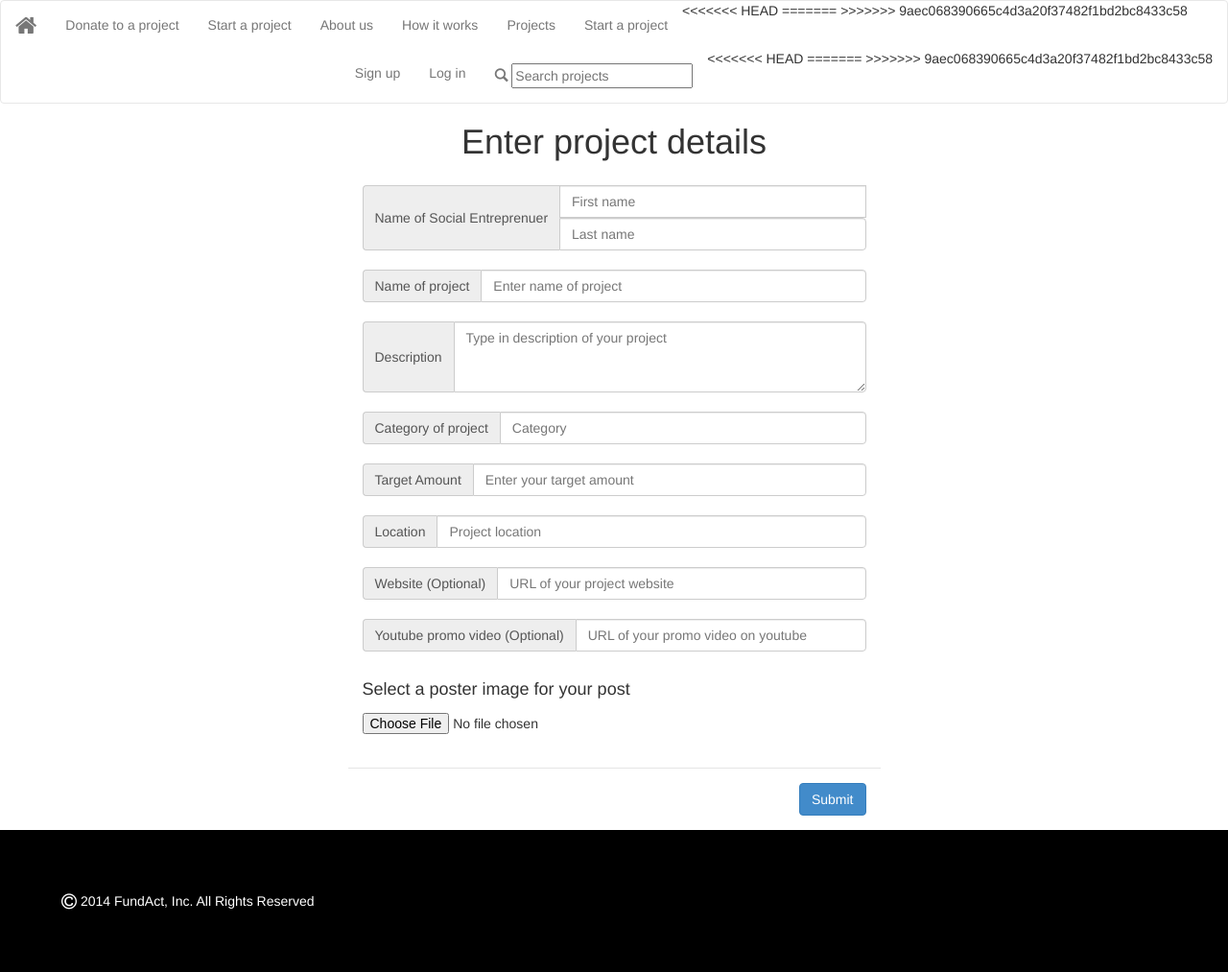
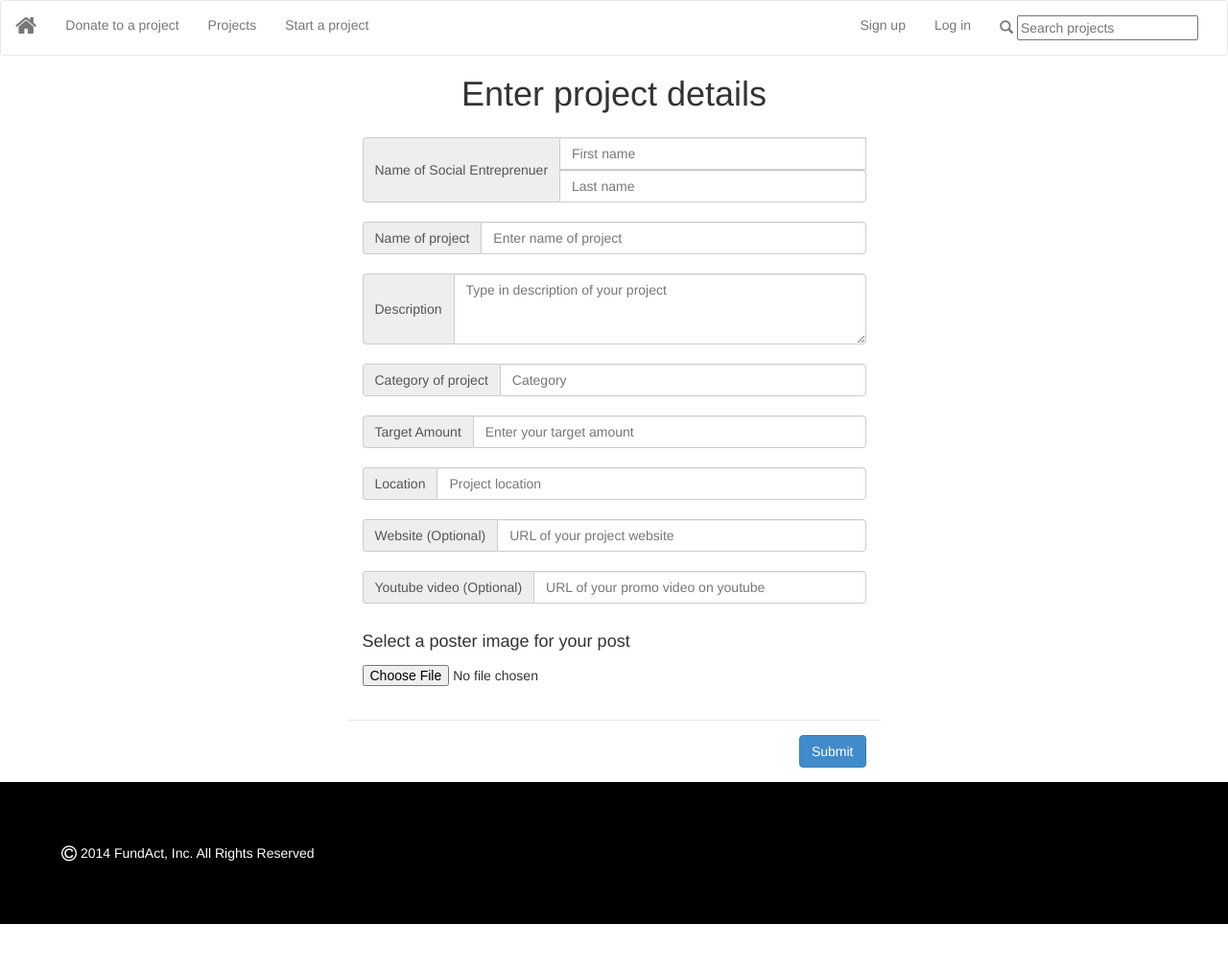
Before and after one commit to ashesi-SE/FundAct, a PHP site: page /start_a_project.php in a window 1280 px wide. Shown: the whole page at 96% size. After the commit the page ends 963 px from the top, so only its background shows below. Run offline with PHP 8.4, Linux system fonts and the light colour scheme.

Commit message:
project addition edits

```diff
--- a/fundact.php
+++ b/fundact.php
@@ -15,6 +15,5 @@
 			 description='$description', category='$category', target_amount='$target_amount', video='$video'";
 		return $this->query($query);
 		}
-
 	}
 ?>
--- a/header.html
+++ b/header.html
@@ -38,15 +38,9 @@
         <!-- Collect the nav links, forms, and other content for toggling -->
         <div class="collapse navbar-collapse" id="bs-example-navbar-collapse-1">
           <ul class="nav navbar-nav">
-<<<<<<< HEAD
             <li><a href="./projects.php">Donate to a project</a></li>
-            <li><a href="./start_a_project.php">Start a project</a></li>
-=======
-            <li><a href="./aboutus.php">About us</a></li>
-            <li><a href="./howitworks.php">How it works</a></li>
             <li><a href="./projects.php">Projects</a></li>
             <li><a href="#Start project">Start a project</a></li>
->>>>>>> 9aec068390665c4d3a20f37482f1bd2bc8433c58
           </ul>
           <!-- <form class="navbar-form navbar-left" role="search">
             <div class="form-group">
@@ -57,14 +51,11 @@
           <ul class="nav navbar-nav navbar-right">
             <li><a href="" data-toggle="modal" data-target="#signUpModal">Sign up</a></li>
             <li><a href="" data-toggle="modal" data-target="#logInModal">Log in</a></li>
-<<<<<<< HEAD
             <li>
               <a href="" data-toggle="#" data-target="#"><span class="glyphicon glyphicon-search" aria-hidden="true">
                 </span> <input type="text" ng-model="searchItem" placeholder="Search projects">
               </a>
             </li>
-=======
->>>>>>> 9aec068390665c4d3a20f37482f1bd2bc8433c58
           </ul>
         </div><!-- /.navbar-collapse -->
       </div><!-- /.container-fluid -->
--- a/start_a_project.php
+++ b/start_a_project.php
@@ -1,8 +1,5 @@
 <?php
 	include("header.html");
-	include("fundact.php");
-
-	$obj = new fundact();
 ?>
 
     <div class="container">
@@ -20,8 +17,8 @@
 	        		<div class="modal-body">
 		              <div class="input-group">
 		                <span class="input-group-addon">Name of Social Entreprenuer</span>
-		                <input type="text" name="title" class="form-control" placeholder="First name">
-		                <input type="text" name="title" class="form-control" placeholder="Last name">
+		                <input type="text" name="owner_fn" class="form-control" placeholder="First name">
+		                <input type="text" name="owner_ln" class="form-control" placeholder="Last name">
 		              </div></br>
 		              <div class="input-group">
 		                <span class="input-group-addon">Name of project</span>
@@ -33,24 +30,24 @@
 		              </div></br>
 		              <div class="input-group">
 		                <span class="input-group-addon">Category of project</span>
-		                <input type="text" name="location" class="form-control" placeholder="Category">
+		                <input type="text" name="category" class="form-control" placeholder="Category">
 		              </div></br>
 		              <div class="input-group">
 		                <span class="input-group-addon">Target Amount</span>
-		                <input type="text" name="contact_name" class="form-control" placeholder="Enter your target amount">
+		                <input type="text" name="target_amount" class="form-control" placeholder="Enter your target amount">
 		              </div></br>
 		              <div class="input-group">
 		                <span class="input-group-addon">Location</span>
-		                <input type="text" name="contact_number" class="form-control" placeholder="Project location">
+		                <input type="text" name="location" class="form-control" placeholder="Project location">
 		              </div></br>
 		              <!-- this doesn't have a field in the database yet -->
 		              <div class="input-group">
 		                <span class="input-group-addon">Website (Optional)</span>
-		                <input type="email" name="contact_email" class="form-control" placeholder="URL of your project website">
+		                <input type="text" name="contact_email" class="form-control" placeholder="URL of your project website">
 		              </div></br>
 		              <div class="input-group">
-		                <span class="input-group-addon">Youtube promo video (Optional)</span>
-		                <input type="email" name="contact_email" class="form-control" placeholder="URL of your promo video on youtube">
+		                <span class="input-group-addon">Youtube video (Optional)</span>
+		                <input type="text" name="video" class="form-control" placeholder="URL of your promo video on youtube">
 		              </div></br>
 		              <label for="file"><h4>Select a poster image for your post</h4></label>
 		              <input type="file" name="file" id="file"><br>
@@ -67,6 +64,9 @@
 
 <?php
 	include("footer.html");
+	include("fundact.php");
+
+	$obj = new fundact();
 
 	if(isset($_REQUEST["title"])){
 		$title = $_REQUEST["title"];
@@ -78,7 +78,7 @@
 		$v_url = $_REQUEST["video"];
 
 		//no means of taking in a picture yet ... later
-		if (!$obj->add_projects($owner_fn, $owner_ln, $title, $description, $category, $target_amount, $video)) {
+		if (!$obj->add_projects($owner_fn, $owner_ln, $title, $description, $category, $target_amount, $v_url)) {
 			echo "Error: could not insert into the database";
 			exit();
 		}
```
